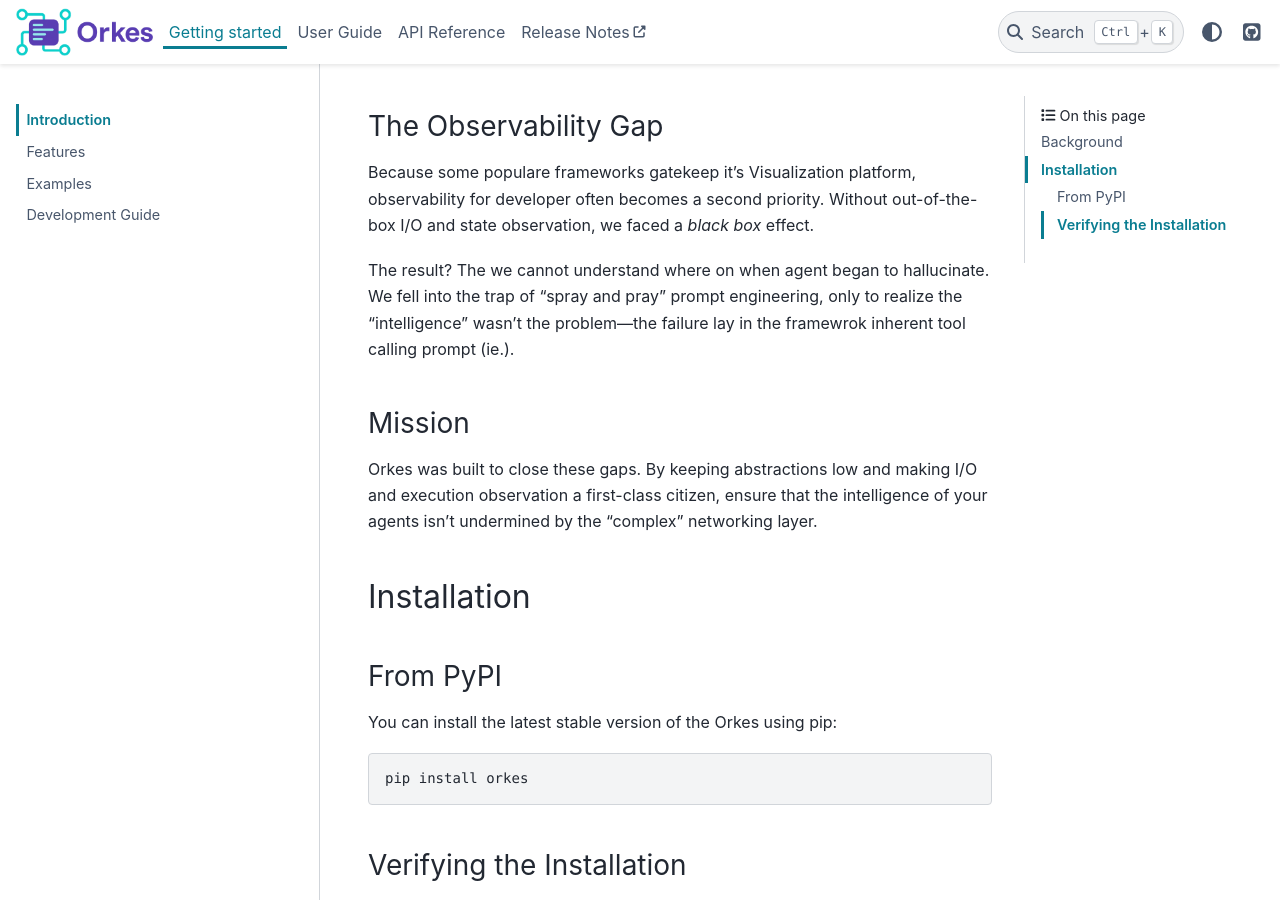
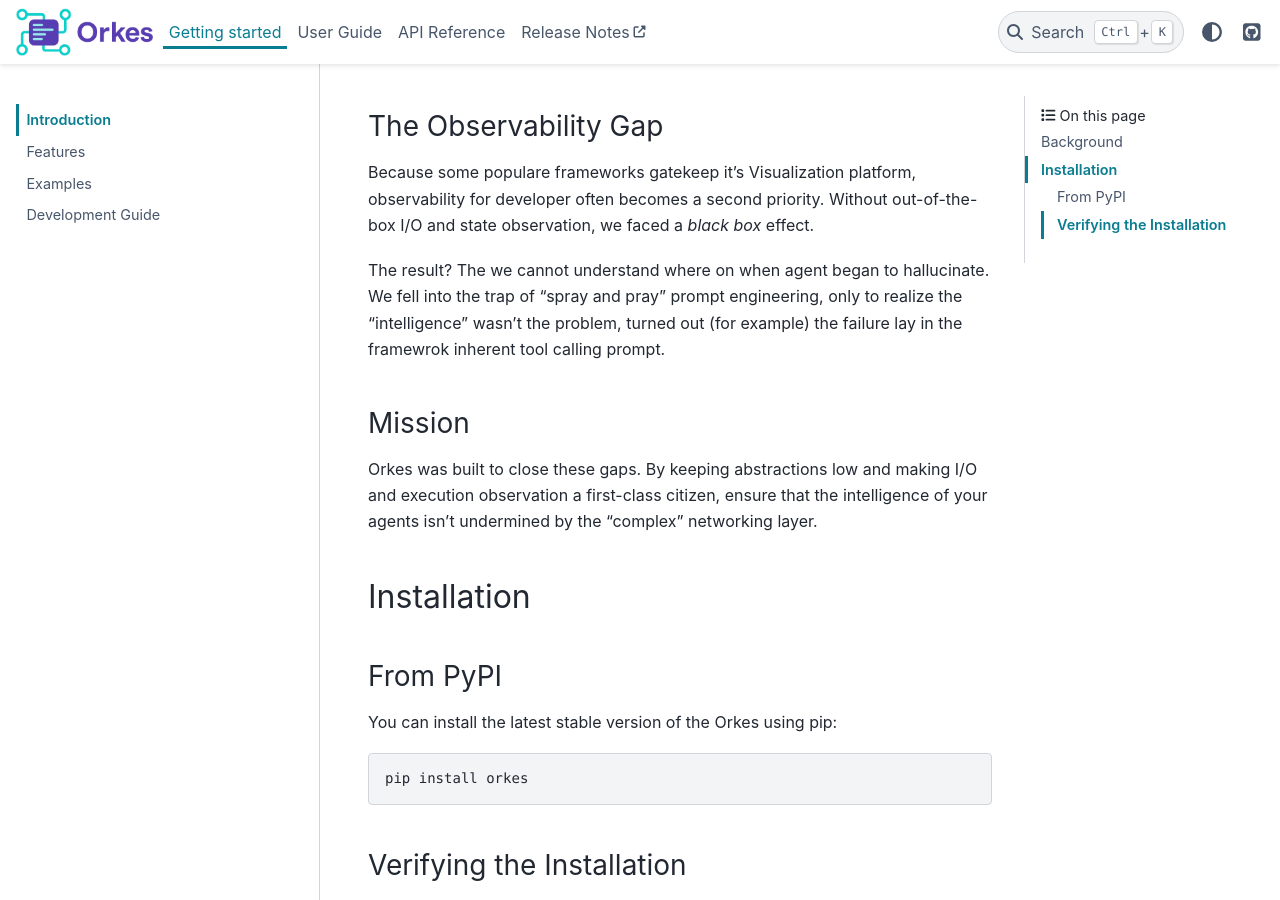
Before and after one commit to hfahrudin/orkes, a Sphinx documentation site: the page built from docs/source/getting_started/intro.rst, in a window 1280 px wide and 900 px high, scrolled down 731 px. Built offline with Sphinx 7.4.7 and the PyData theme 0.15.4, drawn with Linux system fonts in a browser that asks for light colours.

Commit message:
revise bit

```diff
--- a/docs/source/getting_started/intro.rst
+++ b/docs/source/getting_started/intro.rst
@@ -19,7 +19,7 @@
 ~~~~~~~~~~~~~~~~~~~~~
 Because some populare frameworks gatekeep it's Visualization platform, observability for developer often becomes a second priority. Without out-of-the-box I/O and state observation, we faced a *black box* effect.
 
-The result? The we cannot understand where on when agent began to hallucinate. We fell into the trap of "spray and pray" prompt engineering, only to realize the "intelligence" wasn't the problem—the failure lay in the framewrok inherent tool calling prompt (ie.).
+The result? The we cannot understand where on when agent began to hallucinate. We fell into the trap of "spray and pray" prompt engineering, only to realize the "intelligence" wasn't the problem, turned out (for example) the failure lay in the framewrok inherent tool calling prompt.
 
 Mission
 ~~~~~~~
```
